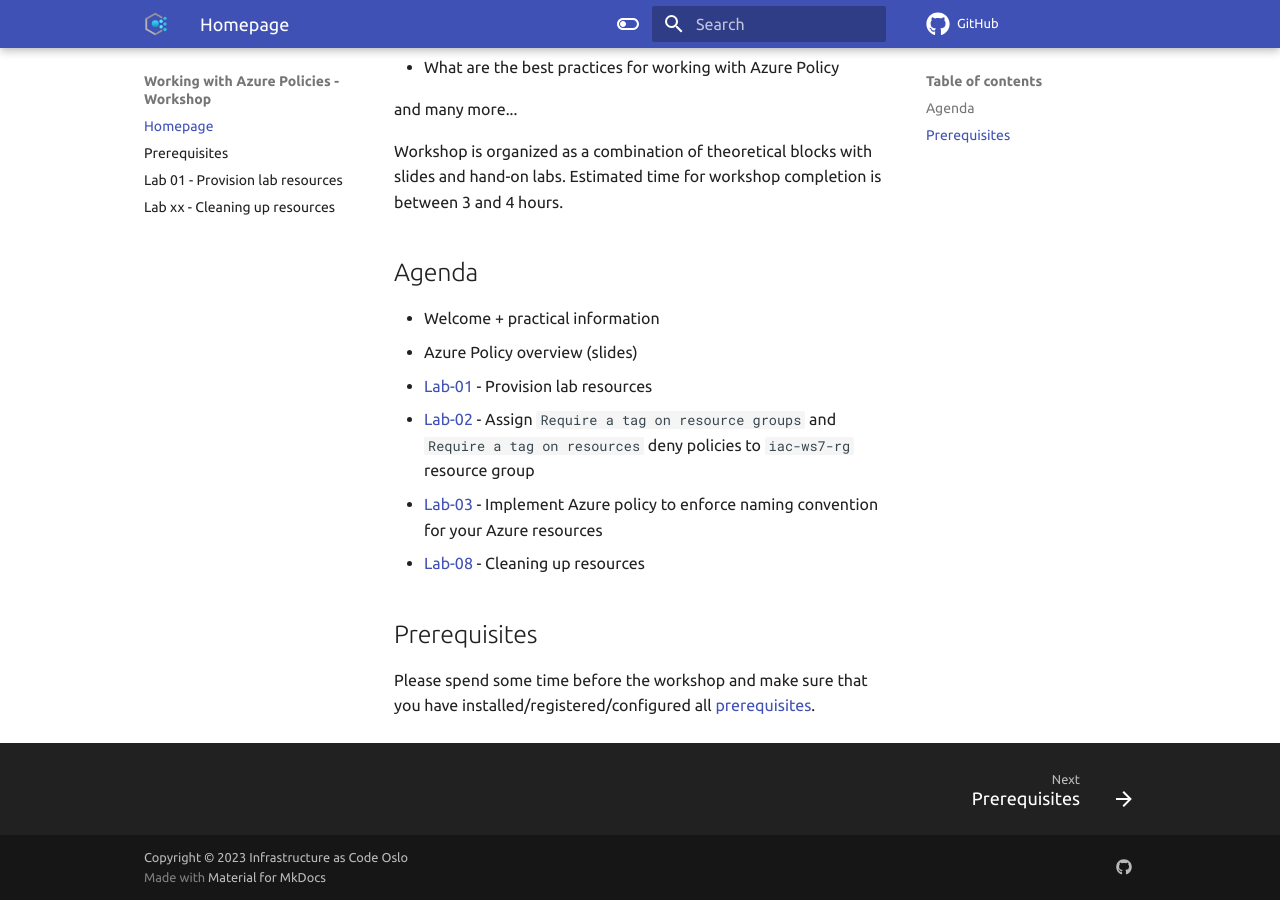
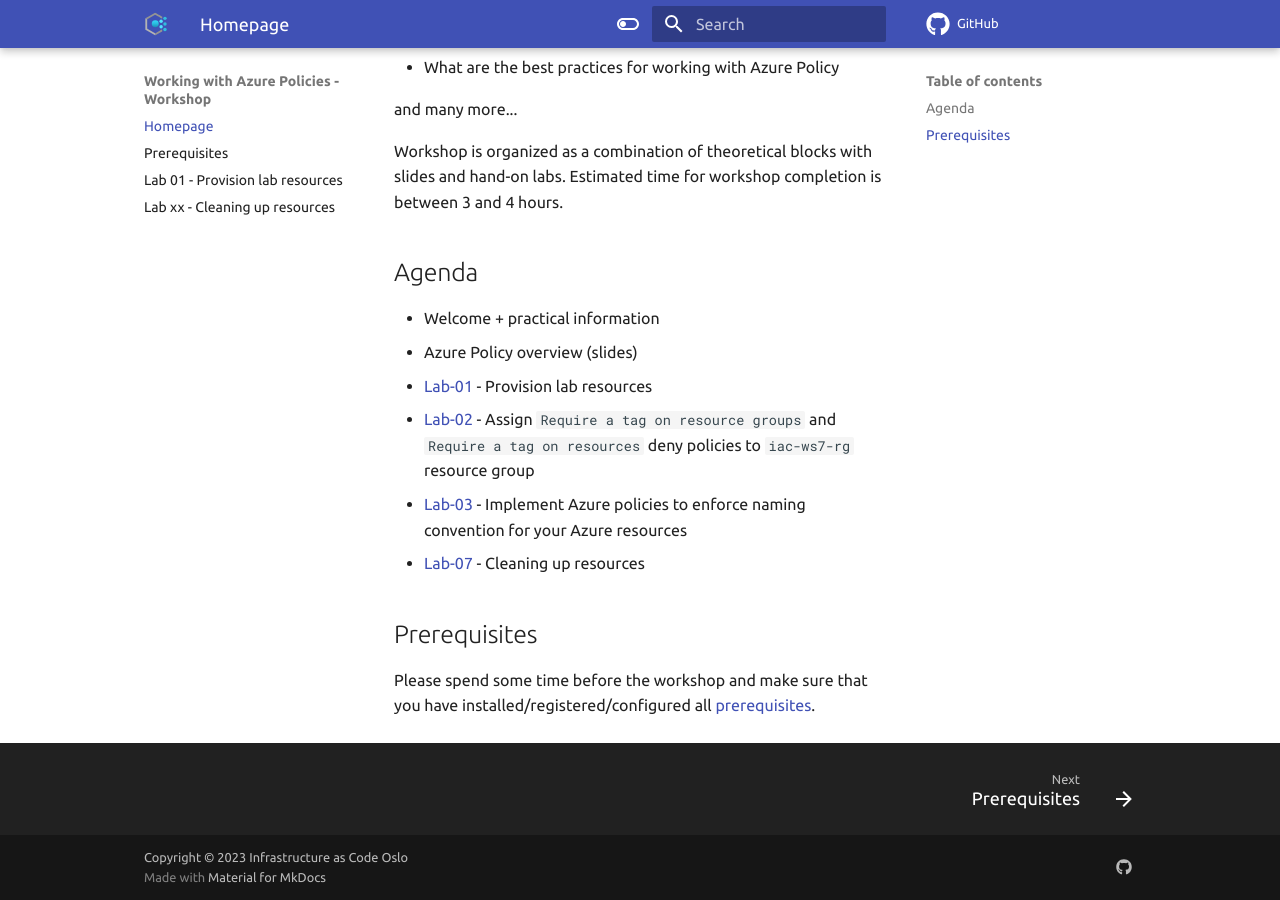
Before and after one commit to Infrastructure-AsCode/azure-policy-101, an MkDocs documentation site: the page built from docs/index.md, in a window 1280 px wide and 900 px high, scrolled down 726 px. Built offline with MkDocs 1.6.1 and Material for MkDocs 9.7.7, drawn with Linux system fonts in a browser that asks for light colours; comment, search, counter and statistics services are not loaded.

Commit message:
lab-03 - WIP

```diff
--- a/docs/index.md
+++ b/docs/index.md
@@ -23,8 +23,8 @@ Workshop is organized as a combination of theoretical blocks with slides and han
 - Azure Policy overview (slides)
 - [Lab-01](labs/lab-01/index.md) - Provision lab resources
 - [Lab-02](labs/lab-02/index.md) - Assign `Require a tag on resource groups` and `Require a tag on resources` deny policies to `iac-ws7-rg` resource group
-- [Lab-03](labs/lab-03/index.md) - Implement Azure policy to enforce naming convention for your Azure resources
-- [Lab-08](labs/lab-08/index.md) - Cleaning up resources
+- [Lab-03](labs/lab-03/index.md) - Implement Azure policies to enforce naming convention for your Azure resources
+- [Lab-07](labs/lab-08/index.md) - Cleaning up resources
 
 
 ## Prerequisites
```
Also changed, not shown: docs/labs/lab-03/index.md (+1 -1 lines), docs/labs/lab-07/index.md (renamed from docs/labs/lab-08/index.md, +2 -1 lines).
